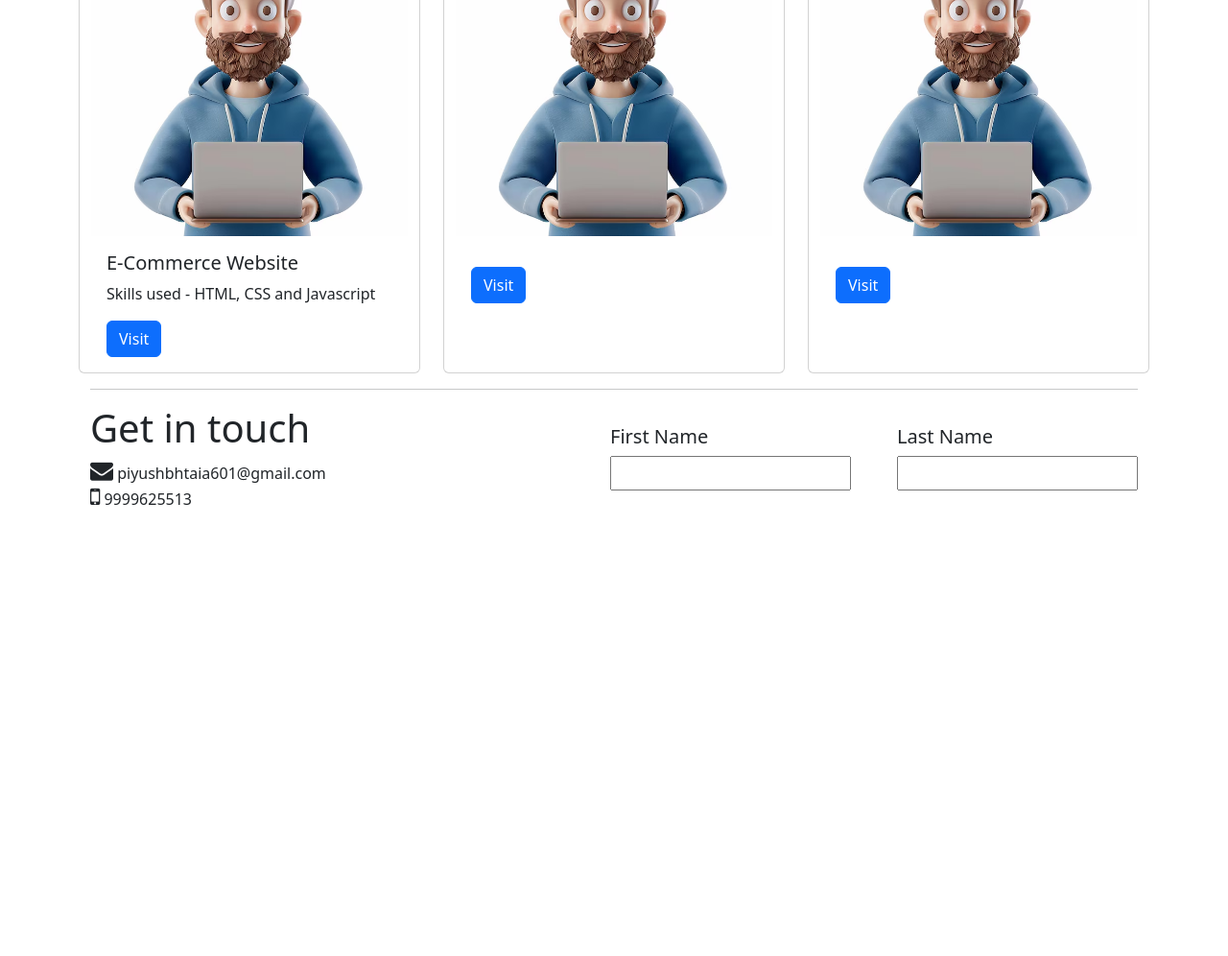
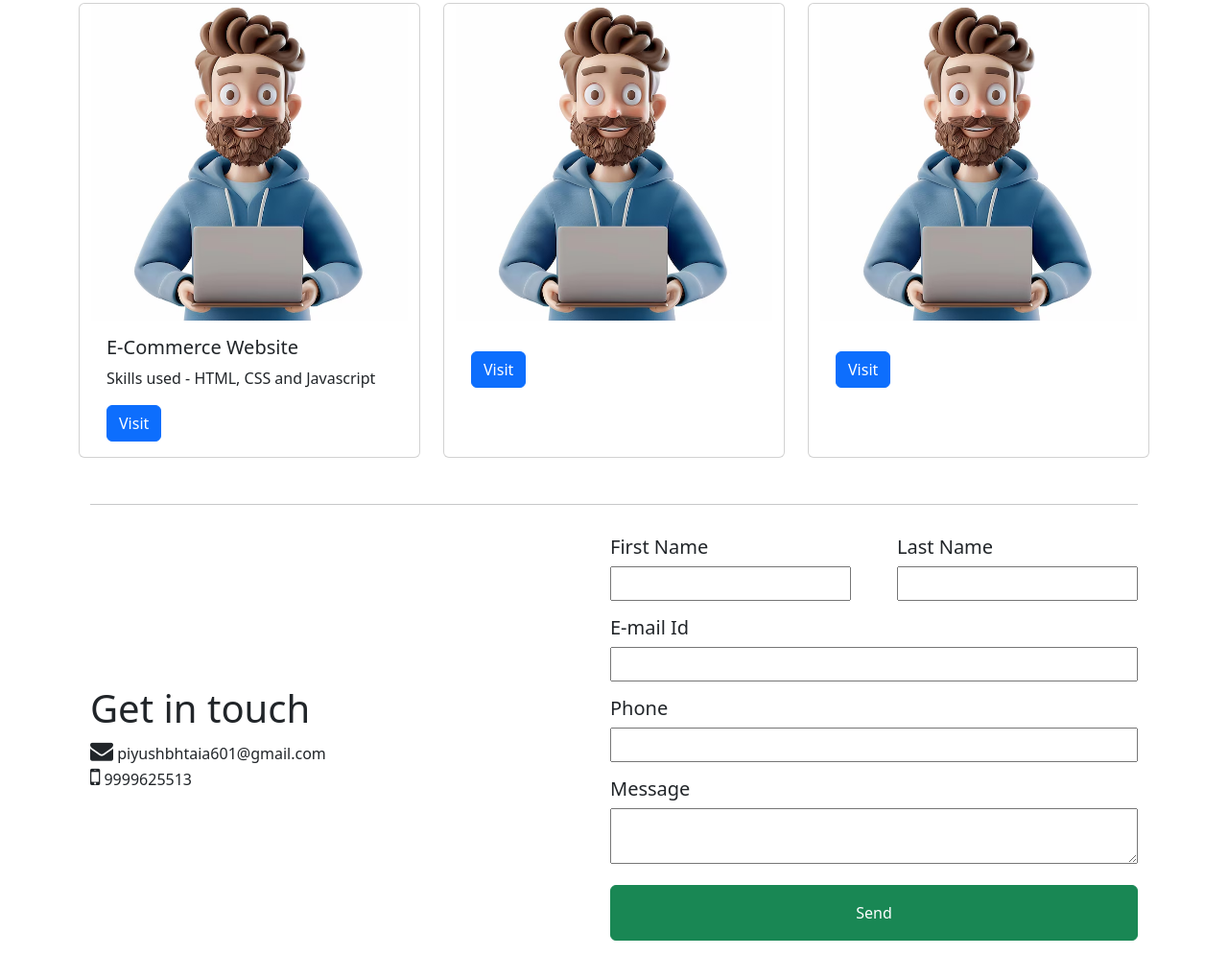
Before and after one commit to Piyush-Bhatia/Portfolio, a plain HTML site: page index.html in a window 1280 px wide. Shown: the part 2601-3597 px from the top of the page at 96% size. Before the commit the page ends 3133 px from the top, so only its background shows below. Drawn offline with nearby package versions, Linux system fonts and the light colour scheme.

Commit message:
Update index.html

```diff
--- a/index.html
+++ b/index.html
@@ -173,7 +173,7 @@
             <!-- Project section starts -->
             <div class="container projects">
                 <h1 class="text-center">Projects</h1>
-                <div class="row gap-4">
+                <div class="row gap-4 my-5">
                     <div class="col card">
                         <img style="padding-top: 50px; padding-bottom: 30px;" src="images/netflix-project.jpg" alt="Project Photo">
                         <div class="card-body">
@@ -199,7 +199,7 @@
                         </div>
                     </div>
                 </div>
-                <div class="row gap-4">
+                <div class="row gap-4 my-5">
                     <div class="col card">
                         <img src="images/animated2.avif" alt="Project Photo">
                         <div class="card-body">
@@ -243,7 +243,7 @@
                     </div>
                 </div>
                 <div>
-                    <div class="d-flex justify-content-between align-items-center gap-5">
+                    <div class="d-flex justify-content-between align-items-center gap-5 my-3">
                         <div class="d-flex-column justify-content-evenly align-items-center">
                             <h5>First Name</h5>
                             <input type="text" class="px-2 py-1">
@@ -253,6 +253,21 @@
                             <input type="text"  class="px-2 py-1">
                         </div>
                     </div>
+                    <div>
+                        <div class="my-3 ">
+                            <h5>E-mail Id</h5>
+                            <input type="email" name="" id="" class="px-2 py-1 w-100">
+                        </div>
+                        <div class="my-3 ">
+                            <h5>Phone</h5>
+                            <input type="number" name="" id="" class="px-2 py-1 w-100">
+                        </div>
+                        <div>
+                            <h5>Message</h5>
+                            <textarea name="" id="" class="px-2 py-1 w-100"></textarea>
+                        </div>
+                        <button type="submit" class="btn btn-success my-3 p-3 w-100">Send</button>
+                    </div>
                 </div>
             </div>
         </div>
```
